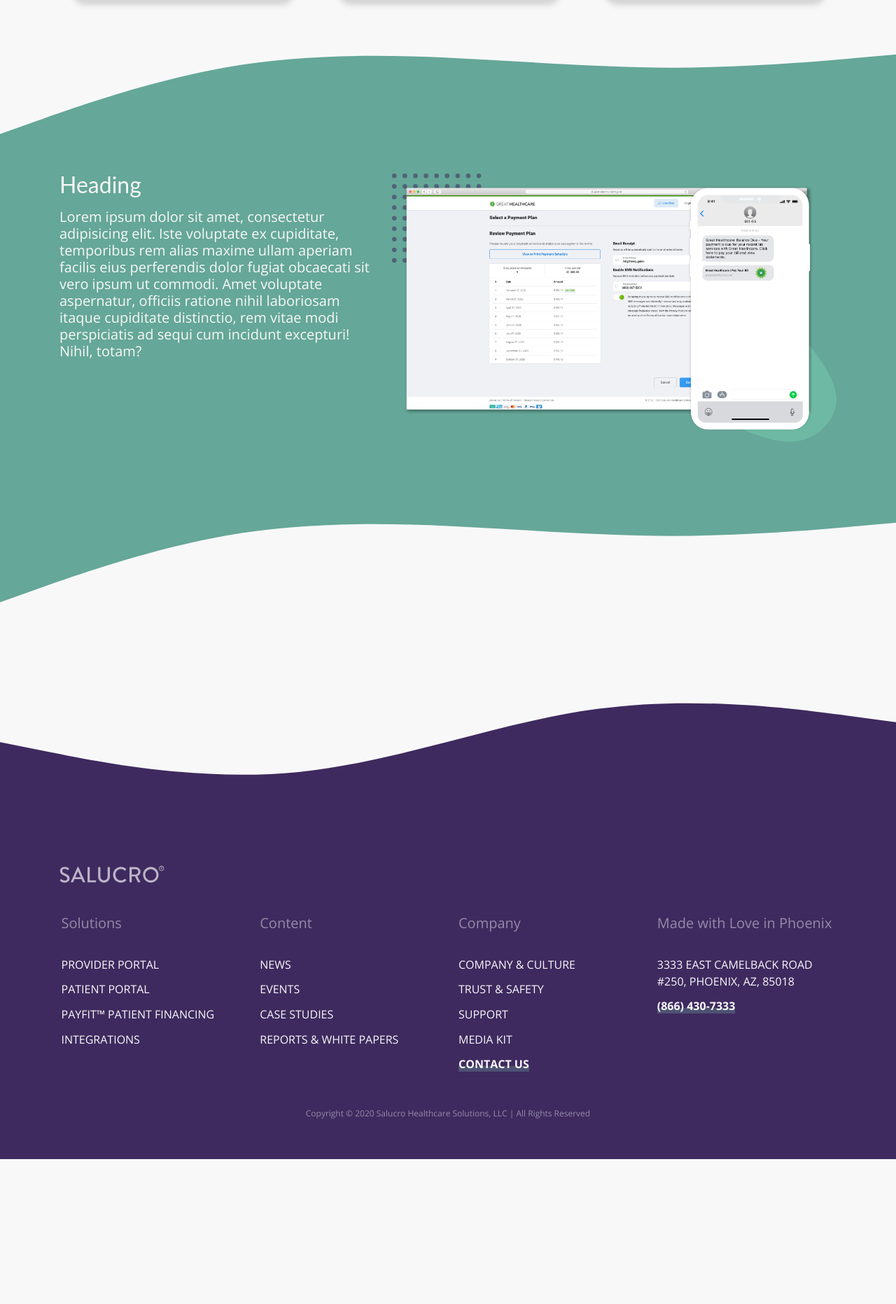
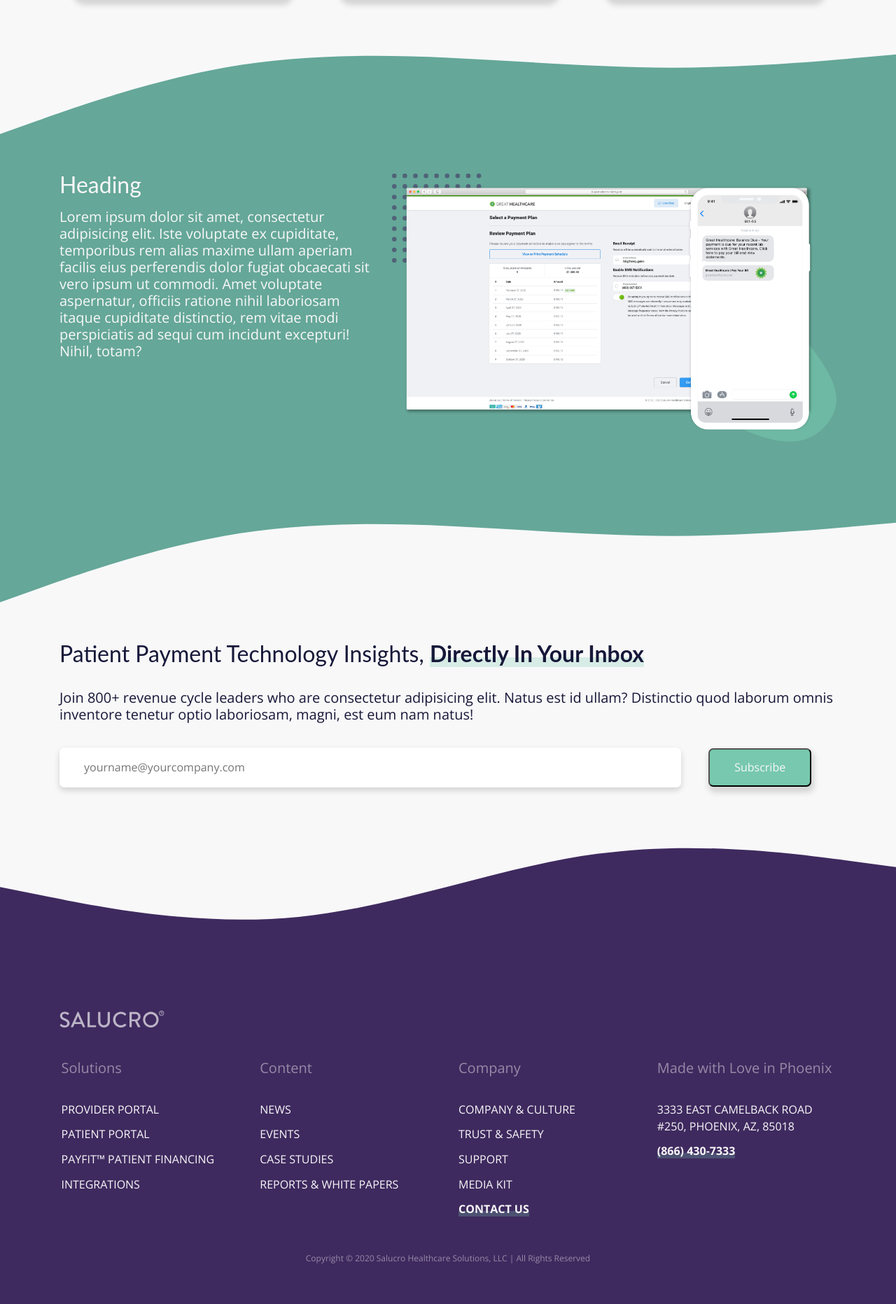
Before and after one commit to Bryan-kile1/project-heracles, a Jekyll site: the page built from index.html, in a window 1280 px wide. Shown: the part 1138-3001 px from the top of the page at 70% size. Built offline with Jekyll 4.4.1, drawn with Linux system fonts in a browser that asks for light colours; nearby versions of some CDN libraries; comment, search, counter and statistics services are not loaded; before the commit the page ends 2794 px from its top, so only the background shows below that.

Commit message:
Added newsletter signup form to home page.

```diff
--- a/css/custom/includes/_home.scss
+++ b/css/custom/includes/_home.scss
@@ -115,3 +115,62 @@
 	}
 
 }
+
+#preFooterCTA {
+
+	p {
+		margin: $gutter auto;
+	}
+
+	form {
+
+		@include media-breakpoint-down(sm) {
+			input {
+				display: block;
+				margin-right: 0;
+				margin-bottom: $gutter;
+				width: 100%;
+			}
+
+			input[type="email"] {
+				width: 100% !important;
+			}
+		}
+
+		input[type="email"] {
+			border: none;
+			box-shadow: $boxShadow;
+			padding: $gutter/2 0;
+			padding-left: $gutter;
+			width: 80%;
+			border-radius: $borderRadius;
+			margin-right: $gutter;
+
+			&:focus {
+				box-shadow: $boxShadowBig;
+				outline: none;
+			}
+
+		}
+
+		input[type="submit"] {
+			text-decoration: none;
+			color: $white !important;
+			border-radius: 7px;
+			background-color: $secondary;
+			padding: $gutter/2 $gutter;
+			box-shadow: $boxShadowBig;
+			transition: $transition;
+
+			&:hover {
+				background-color: $primaryDark;
+			}
+
+			&:hover {
+				text-decoration: none;
+			}
+		}
+
+	}
+
+}
--- a/index.html
+++ b/index.html
@@ -78,3 +78,18 @@
 	<svg xmlns="http://www.w3.org/2000/svg" viewBox="0 0 1440 320"><path fill="#65A798" fill-opacity="1" d="M0,256L60,234.7C120,213,240,171,360,149.3C480,128,600,128,720,133.3C840,139,960,149,1080,149.3C1200,149,1320,139,1380,133.3L1440,128L1440,0L1380,0C1320,0,1200,0,1080,0C960,0,840,0,720,0C600,0,480,0,360,0C240,0,120,0,60,0L0,0Z"></path></svg>
 
 </section>
+
+<section id="preFooterCTA">
+	<div class="container">
+		<div class="row">
+			<div class="col-md">
+				<h2>Patient Payment Technology Insights, <span>Directly In Your Inbox</span></h2>
+				<p>Join 800+ revenue cycle leaders who are consectetur adipisicing elit. Natus est id ullam? Distinctio quod laborum omnis inventore tenetur optio laboriosam, magni, est eum nam natus!</p>
+				<form action="">
+					<input type="email" name="email" id="email" placeholder="yourname@yourcompany.com">
+					<input type="submit" name="submit" value="Subscribe">
+				</form>
+			</div>
+		</div>
+	</div>
+</section>
```
Also changed, not shown: 3 other files.
